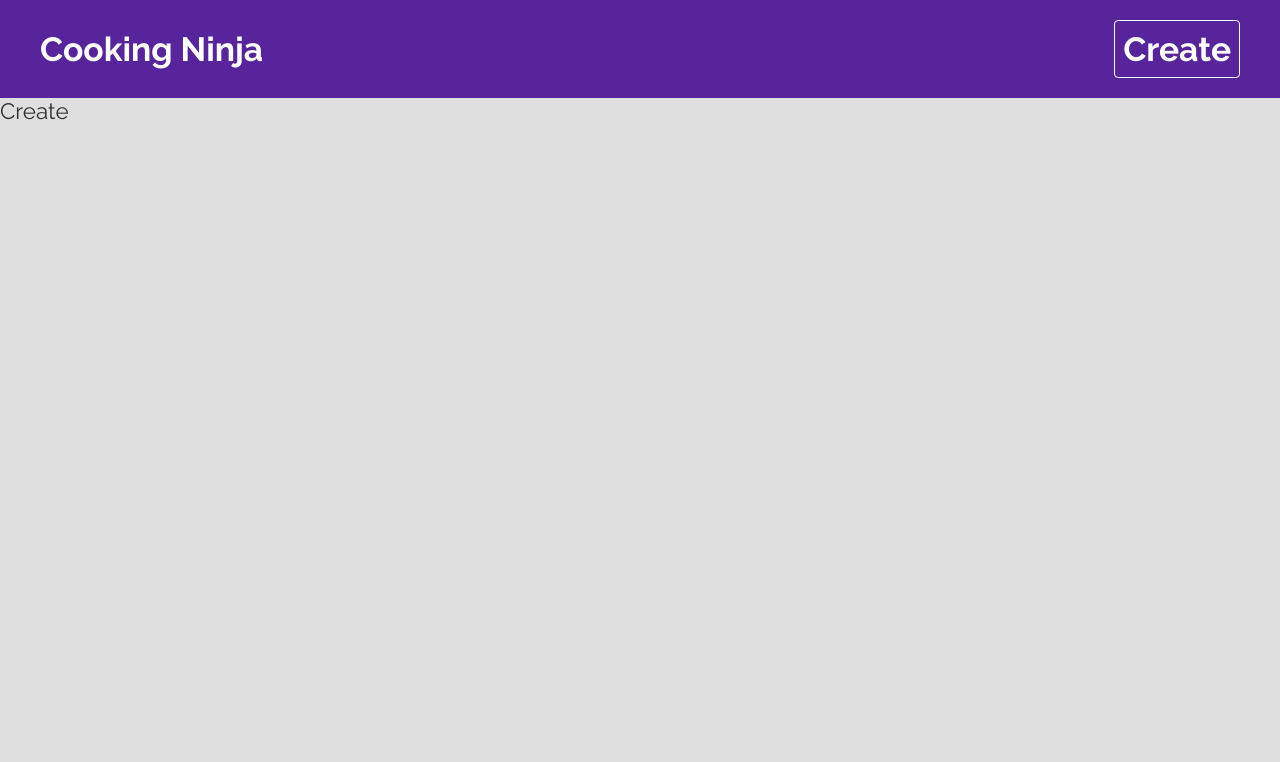
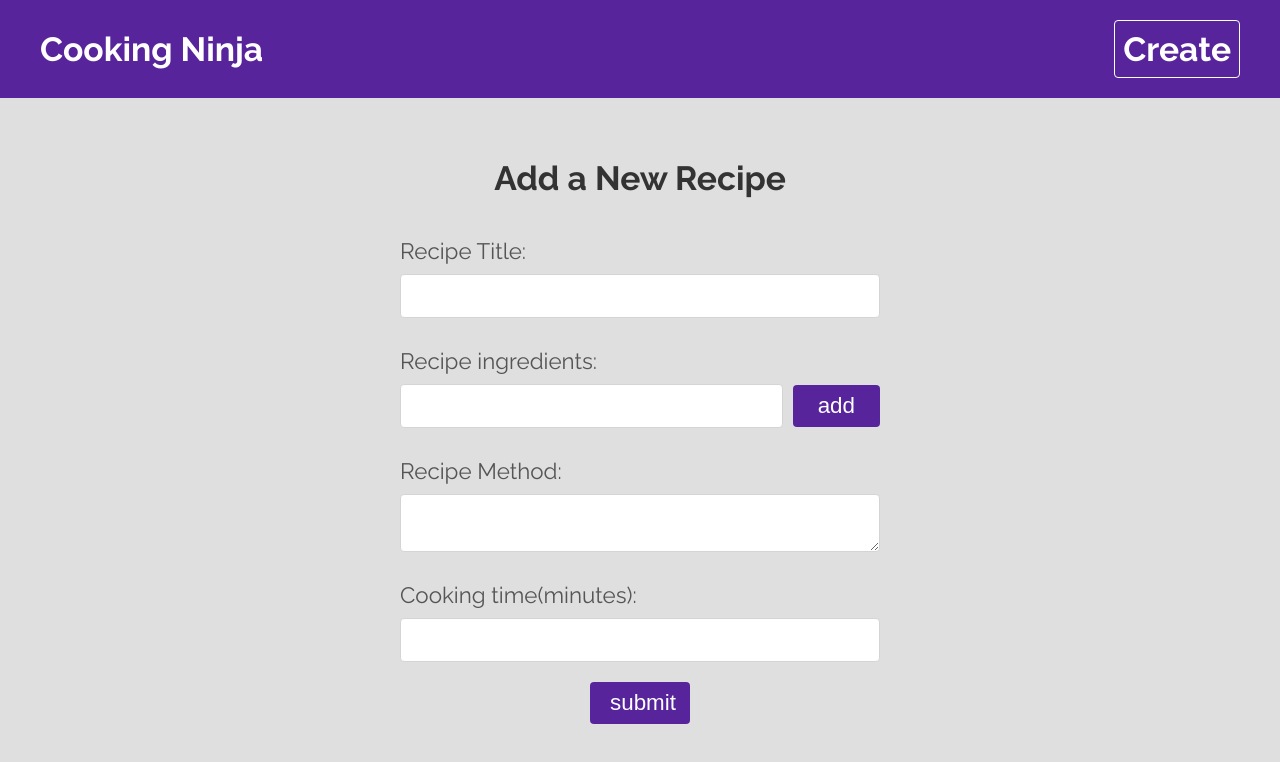
Before and after one commit to pavithranair/recipe-directory, a React (Create React App) app: page /create in a window 1280 px wide. Shown: the top 762 px of the page. Built offline with nearby package versions, Linux system fonts and the light colour scheme.

Commit message:
Post request

```diff
--- a/src/hooks/useFetch.js
+++ b/src/hooks/useFetch.js
@@ -1,18 +1,29 @@
 import { useState, useEffect } from "react"
 
-export const useFetch = (url) => {
+export const useFetch = (url, method = "GET") => {
   const [data, setData] = useState(null)
   const [isPending, setIsPending] = useState(false)
   const [error, setError] = useState(null)
+  const [options, setOptions] = useState(null)
+
+  const postData = (postData) => {
+    setOptions({
+      method: "POST",
+      headers: {
+        "Content-type": "application/json"
+      },
+      body: JSON.stringify(postData)
+    })
+  }
 
   useEffect(() => {
     const controller = new AbortController()
 
-    const fetchData = async () => {
+    const fetchData = async (fetchOptions) => {
       setIsPending(true)
 
       try {
-        const res = await fetch(url, { signal: controller.signal })
+        const res = await fetch(url, {...fetchOptions, signal: controller.signal })
         if(!res.ok) {
           throw new Error(res.statusText)
         }
@@ -31,13 +42,19 @@ export const useFetch = (url) => {
       }
     }
 
-    fetchData()
+    if (method === "GET"){
+      fetchData()
+    }
+
+    if (method === "POST" && options){
+      fetchData(options)
+    }
 
     return () => {
       controller.abort()
     }
 
-  }, [url])
+  }, [url, options, method])
 
-  return { data, isPending, error }
+  return { data, isPending, error, postData }
 }
--- a/src/pages/create/Create.css
+++ b/src/pages/create/Create.css
@@ -0,0 +1,38 @@
+.create {
+    color: #555;
+    max-width: 480px;
+    margin: 60px auto;
+}
+
+.create label span {
+    display: block;
+    margin: 30px 0 10px;
+}
+
+.create p {
+    margin-top: 10px;
+    font-size: 0.8em;
+}
+
+.create button {
+    display: block;
+    width: 100px;
+    font-size: 1em;
+    color: #fff;
+    padding: 8px 20px;
+    border: 0px;
+    border-radius: 4px;
+    background-color: #58249c;
+    cursor: pointer;
+    text-decoration: none;
+    margin: 20px auto;
+}
+
+.ingredients {
+    display: flex;
+    align-items: center;
+}
+
+.ingredients button {
+    margin: 0 0 0 10px;
+}
--- a/src/pages/create/Create.js
+++ b/src/pages/create/Create.js
@@ -1,9 +1,83 @@
+import { useState, useRef } from 'react'
+import { useFetch } from '../../hooks/useFetch'
 import './Create.css'
 
 export default function Create() {
+    const [title, setTitle] = useState('')
+    const [method, setMethod] = useState('')
+    const [cookingTime, setCookingTime] = useState('')
+    const [newIngredient, setnewIngredient] = useState([])
+    const [ingredients, setIngredients] = useState([])
+    const ingredientInput = useRef(null)
+
+    const {postData, data, error} = useFetch('http://localhost:3000/recipes', 'POST')
+
+    const handleSubmit = (e) => {
+        e.preventDefault()
+        postData({title, ingredients, method, cookingTime: cookingTime + ' minutes'})
+    }
+
+    const handleAdd = (e) => {
+        e.preventDefault()
+        const ing = newIngredient.trim()
+        if (ing && !ingredients.includes(ing)) {
+            setIngredients(prevIngredients => [...prevIngredients, ing])
+        }
+        setnewIngredient('')
+        ingredientInput.current.focus()
+    }
+
     return (
-        <div>
-            Create
+        <div className="create">
+            <h2 className="page-title">Add a New Recipe</h2>
+
+            <form onSubmit= {handleSubmit}>
+                <label>
+                    <span>Recipe Title: </span>
+                    <input
+                        type="text"
+                        onChange={(e) => setTitle(e.target.value)}
+                        value={title}
+                        required
+                    />
+                </label>
+
+                <label>
+                    <span>Recipe ingredients: </span>
+                    <div className="ingredients">
+                        <input
+                        type="text"
+                        onChange={(e) => setnewIngredient(e.target.value)}
+                        value={newIngredient}
+                        ref = {ingredientInput}
+                        />
+                        <button onClick={handleAdd} className="btn">add</button>
+                    </div>
+                </label>
+
+                <label>
+                    <span>Recipe Method: </span>
+                    <textarea
+                        onChange={(e) => setMethod(e.target.value)}
+                        value={method}
+                        required
+                    />
+                </label>
+
+                <label>
+                    <span>Cooking time(minutes): </span>
+                    <input
+                        type="number"
+                        onChange={(e) => setCookingTime(e.target.value)}
+                        value={cookingTime}
+                        required
+                    />
+                </label>
+
+                <button className="btn">submit</button>
+
+
+            </form>
         </div>
     )
 }
```
